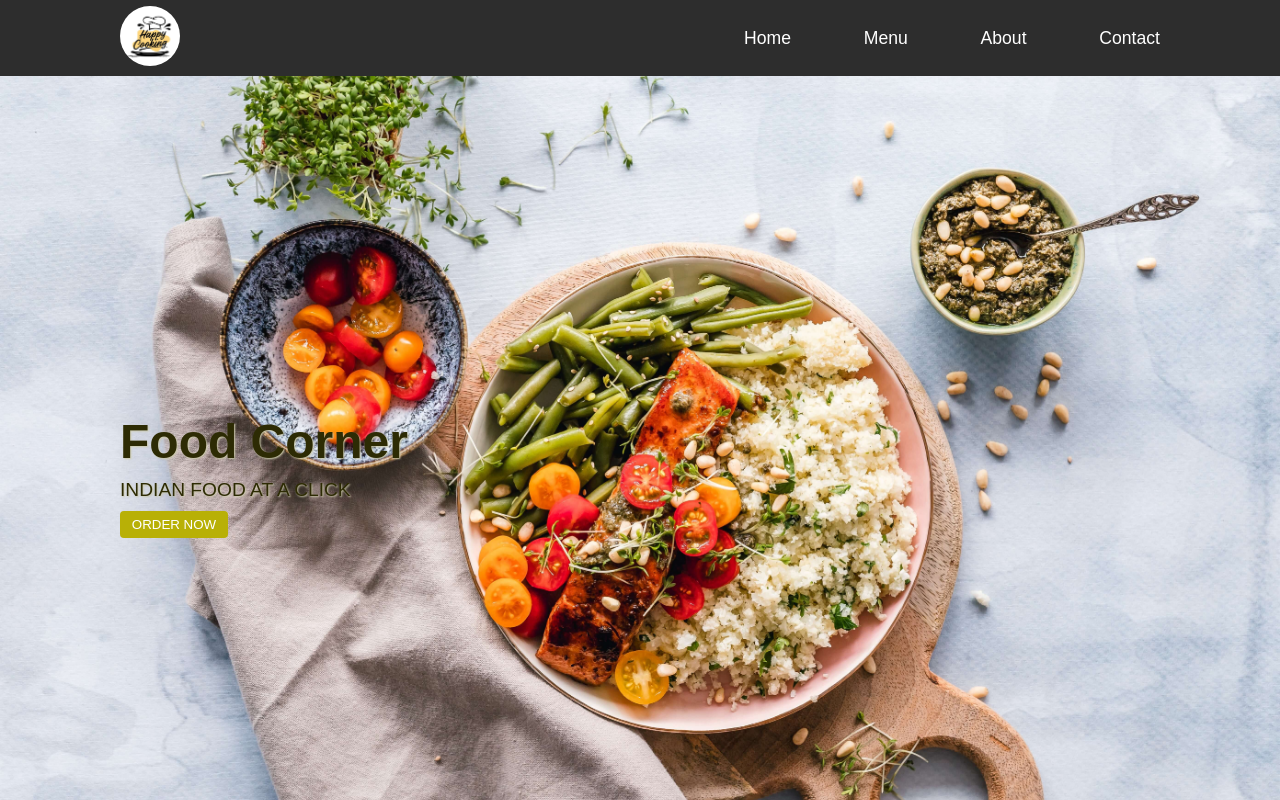
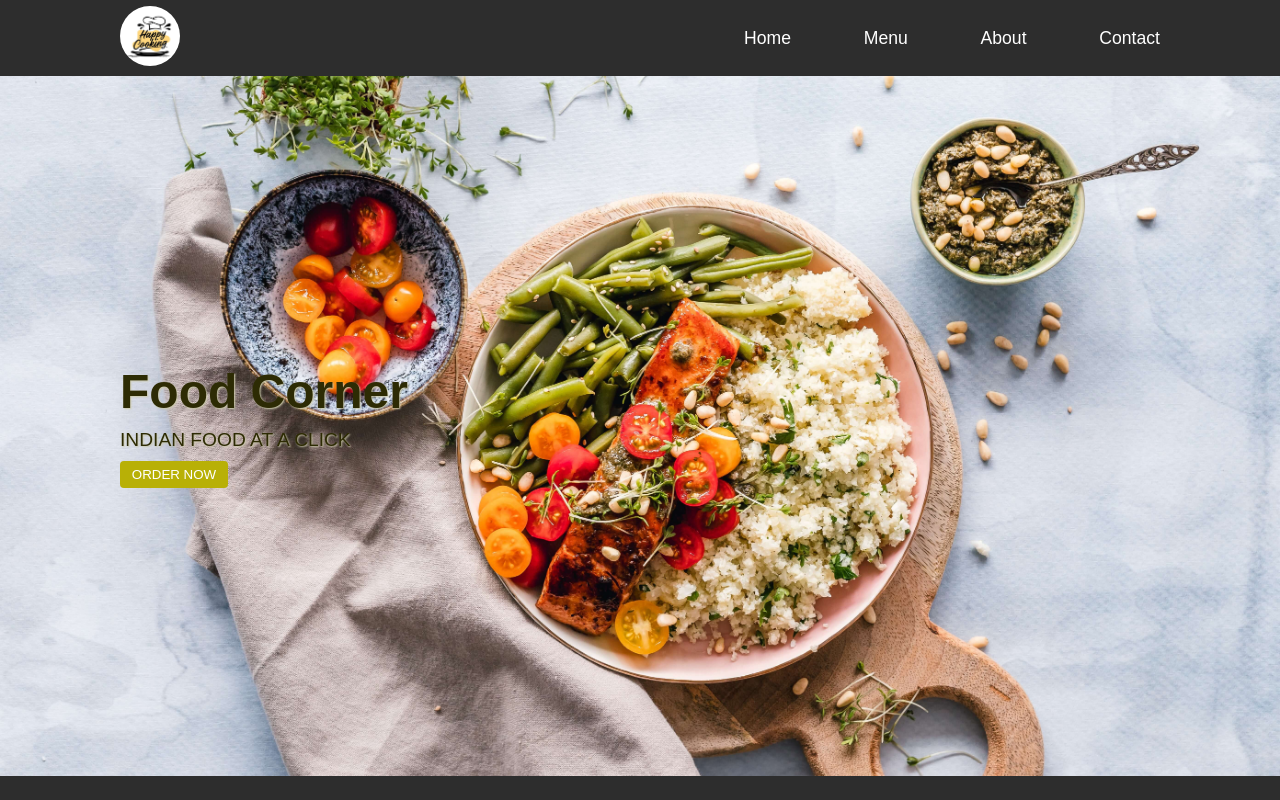
Before and after one commit to Ziba-Hemmati/ReactRouterDom, a React (Vite) app in the folder vite-project/: page / in a window 1280 px wide. Shown: the top 800 px of the page. Built offline with nearby package versions, Linux system fonts and the light colour scheme.

Commit message:
fix: button component deleted

```diff
--- a/vite-project/src/components/Button.jsx
+++ /dev/null
@@ -1,12 +0,0 @@
-import "../styles/button.css";
-const Button = ({ text, handleSubmit }) => {
-  return (
-    <div>
-      <button onClick={handleSubmit} type="submit" className="button">
-        {text}
-      </button>
-    </div>
-  );
-};
-
-export default Button;
--- a/vite-project/src/components/Details.jsx
+++ b/vite-project/src/components/Details.jsx
@@ -2,10 +2,16 @@ import { useParams } from "react-router-dom";
 import { data } from "../JS/data";
 import "../styles/details.css";
 import Card from "./Card";
+import Button from "./Button";
+import { useNavigate } from "react-router-dom";
 
 const Details = () => {
   const params = useParams();
+  const navigate = useNavigate();
   const item = data.find((item) => item.id === Number(params.id));
+  const handleNavigate = () => {
+    navigate(-1);
+  };
   const link = item?.imageLink;
   const header = item?.header;
   const price = item?.price;
@@ -14,10 +20,13 @@ const Details = () => {
     <div className="details-container">
       <div className="details__card">
         <img className="details__image" src={link} />
-        <div className="details__content">
-          <h3>{header}</h3>
-          <p>{price}</p>
-          <p>{description}</p>
+        <div className="details--position">
+          <div className="details__content">
+            <h3>{header}</h3>
+            <p>{price}</p>
+            <p>{description}</p>
+          </div>
+          <button className="details__button" onClick={handleNavigate}><i className="fa-solid fa-arrow-left"></i></button>
         </div>
       </div>
     </div>
--- a/vite-project/src/components/Form.jsx
+++ b/vite-project/src/components/Form.jsx
@@ -1,5 +1,4 @@
 import "../styles/form.css";
-import Button from "./Button";
 import { useState } from "react";
 
 const Form = () => {
@@ -66,7 +65,9 @@ const Form = () => {
               placeholder="Enter message..."
             ></textarea>
           </div>
-          <Button handleSubmit={handleSubmit} text="Send Message" />
+          <button className="form__button" type="submit" onClick={handleSubmit}>
+            Send Message
+          </button>
         </form>
       </div>
     </div>
--- a/vite-project/src/components/Home.jsx
+++ b/vite-project/src/components/Home.jsx
@@ -7,7 +7,7 @@ const Home = () => {
       <div className="home-container ">
         <h2>Food Corner</h2>
         <p>INDIAN FOOD AT A CLICK</p>
-        <Button text="ORDER NOW" />
+        <button>ORDER NOW</button>
       </div>
     </div>
   );
--- a/vite-project/src/styles/about.css
+++ b/vite-project/src/styles/about.css
@@ -1,6 +1,6 @@
 .about-container {
   width: 100%;
-  height: 800px;
+  height: 700px;
 }
 .about__image {
   width: 100%;
--- a/vite-project/src/styles/contact.css
+++ b/vite-project/src/styles/contact.css
@@ -4,7 +4,7 @@
 }
 .contact__image {
   width: 50%;
-  height: 800px;
+  height: 700px;
   background-image: url(../assets/images/contact.jpg);
   background-repeat: no-repeat;
   background-position: center;
--- a/vite-project/src/styles/details.css
+++ b/vite-project/src/styles/details.css
@@ -20,3 +20,19 @@
   margin: 20px;
   line-height: 30px;
 }
+.details--position {
+  position: relative;
+}
+.details__button {
+  color: #000;
+  font-size: 1.4rem;
+  background-color: #fff;
+  border: none;
+  cursor: pointer;
+  position: absolute;
+  right: 0;
+  bottom: 0;
+}
+.details__button:hover {
+  text-shadow: 0px 0px 4px #cccaab;
+}
--- a/vite-project/src/styles/form.css
+++ b/vite-project/src/styles/form.css
@@ -17,3 +17,12 @@
   width: 100%;
   outline: none;
 }
+.form__button {
+  width: 108px;
+  padding: 6px;
+  color: #fff;
+  background-color: #b8b006;
+  border: none;
+  border-radius: 4px;
+  cursor: pointer;
+}
--- a/vite-project/src/styles/home.css
+++ b/vite-project/src/styles/home.css
@@ -4,7 +4,7 @@
   background-position: center;
   background-size: cover;
   width: 100%;
-  height: 800px;
+  height: 700px;
   display: flex;
   flex-direction: column;
   justify-content: center;
@@ -21,3 +21,12 @@
   color: #2d2b04;
   text-shadow: 1px 1px 2px #cccaab;
 }
+.home-container button {
+  width: 108px;
+  padding: 6px;
+  color: #fff;
+  background-color: #b8b006;
+  border: none;
+  border-radius: 4px;
+  cursor: pointer;
+}
--- a/vite-project/src/styles/menu.css
+++ b/vite-project/src/styles/menu.css
@@ -2,7 +2,7 @@
   display: flex;
   flex-direction: column;
   align-items: center;
-  height: 800px;
+  height: 700px;
 }
 .card {
   display: grid;
--- a/vite-project/src/styles/notFound.css
+++ b/vite-project/src/styles/notFound.css
@@ -1,5 +1,5 @@
 .notFound-container {
-  height: 800px;
+  height: 700px;
   background-color: #2d2d2d;
   display: flex;
   justify-content: center;
```
